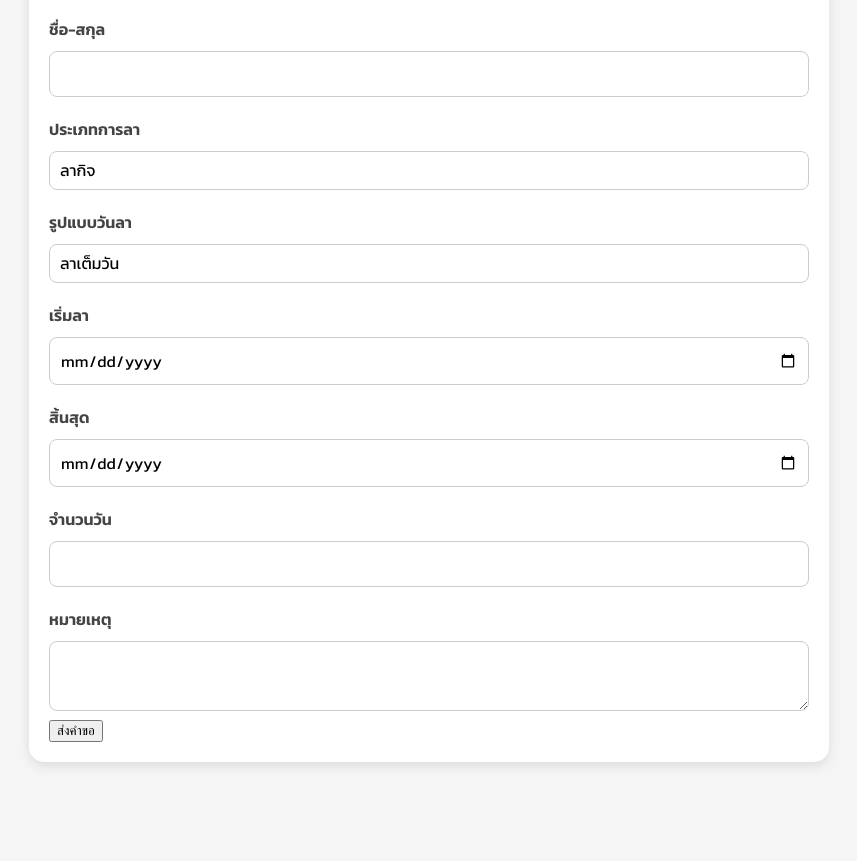
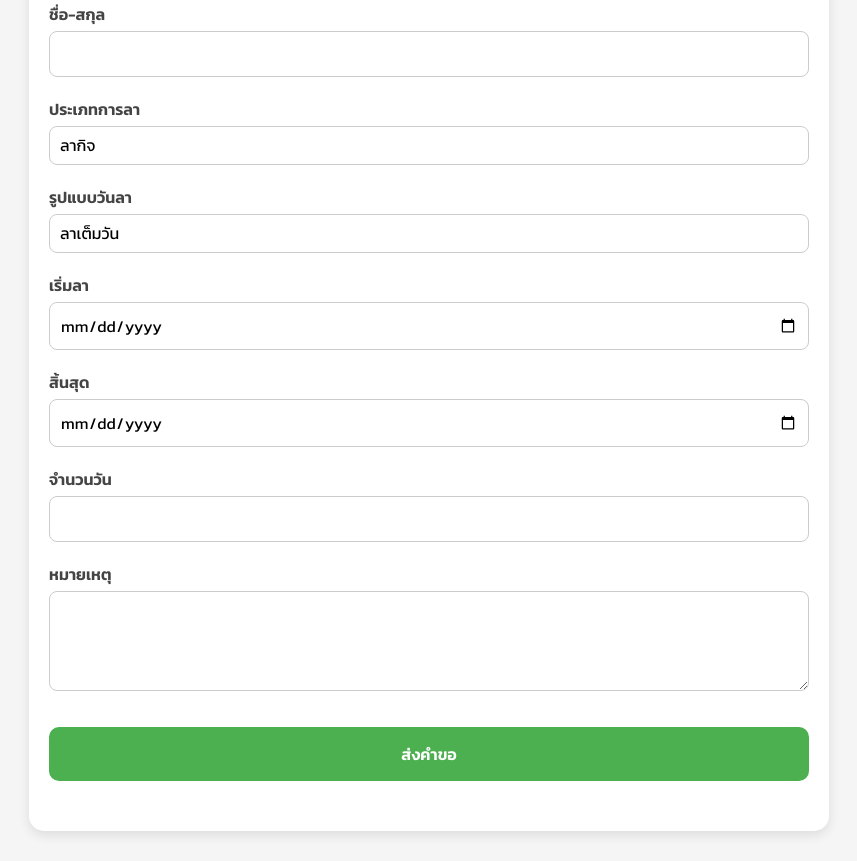
Before and after one commit to Sonnoah/Attendance-Management, a plain HTML site: page index.html in a window 1280 px wide. Shown: the part 155-1016 px from the top of the page, without its empty margins (211-1068 px from the left). Before the commit the page ends 962 px from the top, so only its background shows below. Drawn offline with Linux system fonts and the light colour scheme; a script that the page names is missing.

Commit message:
1st-commit

```diff
--- a/style.css
+++ b/style.css
@@ -2,7 +2,6 @@ body {
     font-family: "Kanit", sans-serif;
     background: #f5f5f5;
     margin: 0;
-    padding: 15px;
     display: flex;
     justify-content: center;
     align-items: center;
@@ -42,7 +41,7 @@ input, select, textarea {
     width: 100% !important;
     background: #ffffff;
     padding: 10px;
-    margin-top: 10px;
+    margin-top: 5px;
     border: 1px solid #ccc;
     border-radius: 8px;
     font-size: 16px;
@@ -51,3 +50,47 @@ input, select, textarea {
     -webkit-appearance: none;
     appearance: none;
 }
+
+.date-input:before {
+    content: attr(data-placeholder);
+    color: #777;
+    position: absolute;
+    pointer-events: none;
+}
+
+.date-input:focus:before,
+.date-input.filled:before {
+    display: none;
+}
+
+select {
+    background-color: white;
+    background-position: right 12px center;
+    background-repeat: no-repeat;
+}
+
+textarea {
+    height: 100px;
+    resize: vertical;
+}
+
+button {
+    font-family: "Kanit", sans-serif !important;;
+    width: 100%;
+    background: #4CAF50;
+    border: none;
+    padding: 15px;
+    margin-top: 30px;
+    margin-bottom: 30px;
+    border-radius: 10px;
+    color: white;
+    font-size: 16px;
+    cursor: pointer;
+    font-weight: bold;
+    transition: 0.25s;
+}
+
+button:hover {
+    background: #43a047;
+    transform: translateY(-2px);
+}
```
